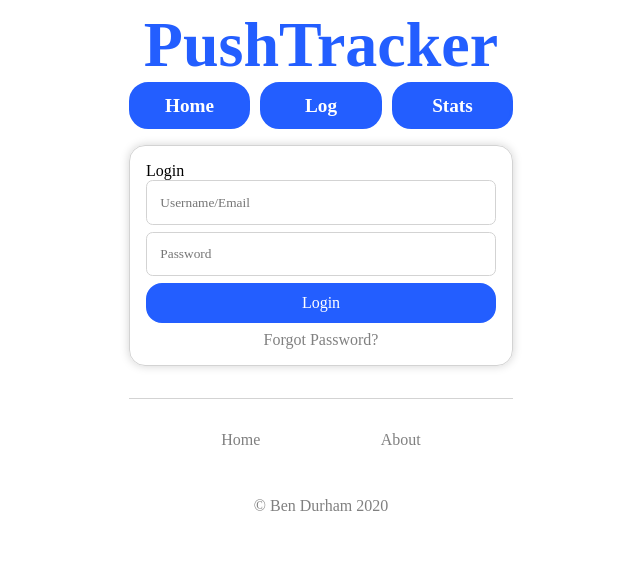
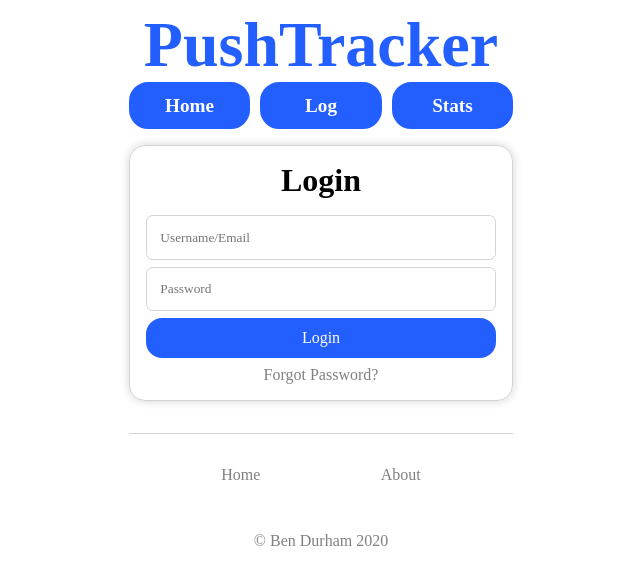
Before and after one commit to bendurham441/pushtracker, a React (Vite) app: page /login in a window 1280 px wide. Shown: the top 584 px of the page, without its empty margins (319-959 px from the left). Built offline with nearby package versions, Linux system fonts and the light colour scheme; a web font is replaced by a local one.

Commit message:
Made card header reuseable, implemented it in existing cards

```diff
--- a/components/Dashboard.js
+++ b/components/Dashboard.js
@@ -3,9 +3,8 @@ import React from "react";
 import Card from "./common/Card";
 
 const Dashboard = () => (
-  <Card>
+  <Card header="Current Streak">
     <section id="dashboard">
-      <h1 style={{marginBottom: "0.5em"}}>Current Streak</h1>
       <div style={{ display: "flex", justifyContent: "space-around" }}>
         <article>
           <h1>1</h1>
--- a/components/Progress.js
+++ b/components/Progress.js
@@ -38,9 +38,8 @@ const Progress = () => {
   let labels = weekData.map((dayData) => dayData.day);
   let reps = weekData.map((dayData) => dayData.reps);
   return (
-    <Card>
+    <Card header="Progress">
       <div id="progress">
-        <h1>Progress</h1>
         <Bar
           data={{
             labels: labels,
--- a/components/Workout.js
+++ b/components/Workout.js
@@ -3,9 +3,8 @@ import React from "react";
 import Card from "./common/Card";
 
 const Workout = ({ day, time, sets }) => (
-  <Card>
+  <Card header={day}>
     <div className="workout">
-      <h1>{day}</h1>
       <div className="time">{time}</div>
       <h2>Sets</h2>
       {sets.map((set) => (
--- a/components/common/Card.js
+++ b/components/common/Card.js
@@ -1,7 +1,8 @@
 import React from "react"
 
-const Card = ({ children }) => (
+const Card = ({ children, header }) => (
   <section className="card">
+    <h1 className="card-header">{header}</h1>
     {children}
   </section>
 )
--- a/components/routes/Login.js
+++ b/components/routes/Login.js
@@ -5,10 +5,9 @@ import Card from "../common/Card";
 import { Link } from "react-router-dom";
 
 const Login = () => (
-  <Card>
+  <Card header="Login">
     <Formik>
       <Form>
-        <div>Login</div>
         <Field className="set-field" placeholder="Username/Email" />
         <Field className="set-field" placeholder="Password" />
         <button type="submit">Login</button>
--- a/components/routes/Stats.js
+++ b/components/routes/Stats.js
@@ -18,9 +18,8 @@ const weeks = [
 ];
 
 const Stats = () => (
-  <Card>
+  <Card header="Stats">
     <div id="stats">
-      <h1 class="card-header">Stats</h1>
       <section style={{ display: "flex", justifyContent: "space-around" }}>
         <article>
           <h1>5</h1>
--- a/styles.scss
+++ b/styles.scss
@@ -195,6 +195,13 @@ footer {
   margin: 1em 0 0.5em 0 !important;
 }
 
+.card-header {
+  margin-top: 0;
+  margin-bottom: 0.5em;
+  text-align: center;
+  font-size: 2em;
+}
+
 .forgot {
   text-align: center;
   color: gray;
```
